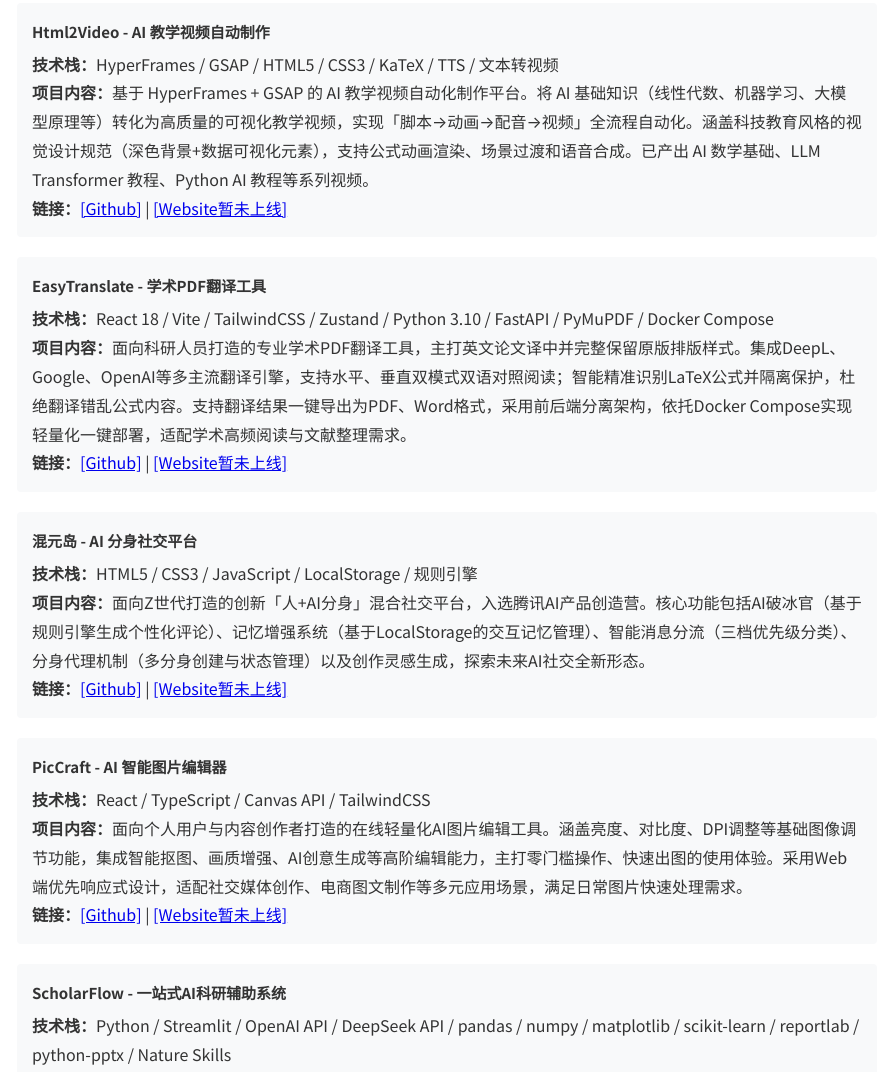
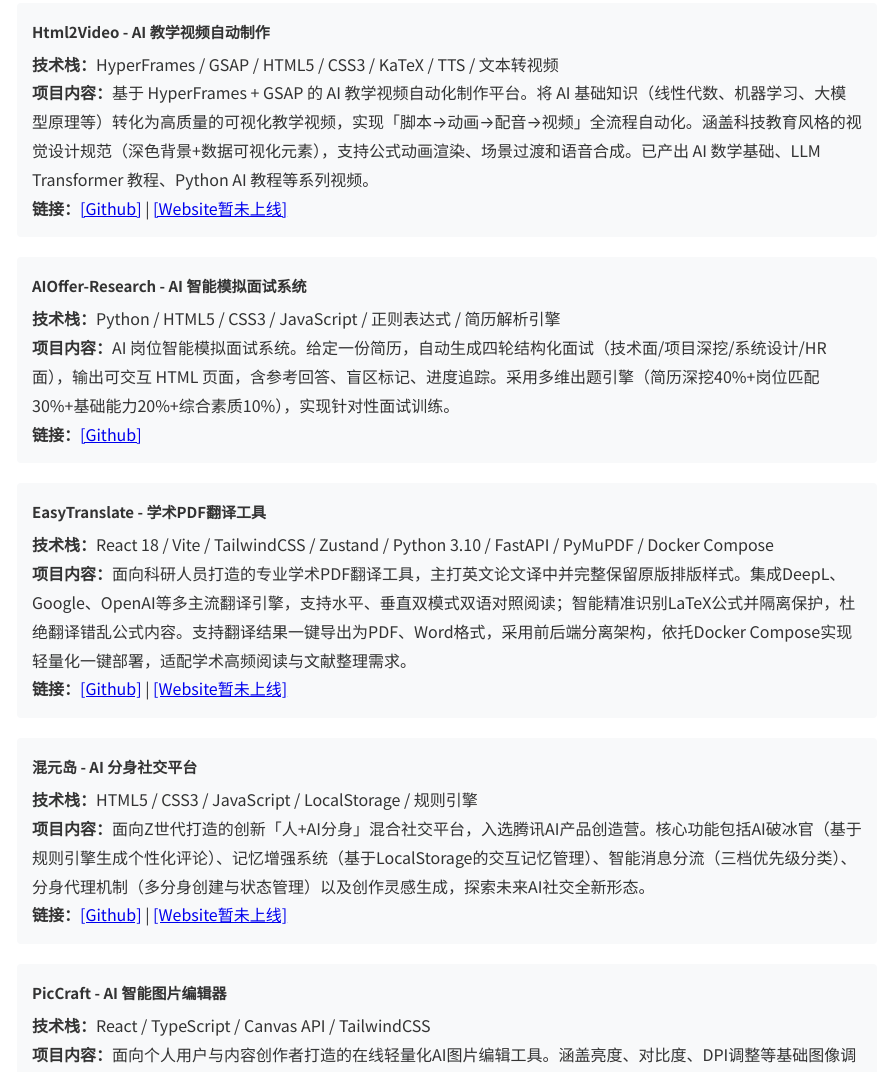
Before and after one commit to luke99810/ZJU-WFZ, a plain HTML site: page index.html in a window 1280 px wide. Shown: the part 5603-6675 px from the top of the page, without its empty margins (193-1085 px from the left). Drawn offline with Linux system fonts and the light colour scheme.

Commit message:
feat: Add AIOffer-Research AI智能模拟面试系统项目

```diff
--- a/index.html
+++ b/index.html
@@ -271,6 +271,14 @@
                     </p>
                 </div>
                 <div class="project-item">
+                    <p class="project-title"><strong>AIOffer-Research - AI 智能模拟面试系统</strong></p>
+                    <p class="project-tech"><strong>技术栈：</strong>Python / HTML5 / CSS3 / JavaScript / 正则表达式 / 简历解析引擎</p>
+                    <p class="project-tech"><strong>项目内容：</strong>AI 岗位智能模拟面试系统。给定一份简历，自动生成四轮结构化面试（技术面/项目深挖/系统设计/HR面），输出可交互 HTML 页面，含参考回答、盲区标记、进度追踪。采用多维出题引擎（简历深挖40%+岗位匹配30%+基础能力20%+综合素质10%），实现针对性面试训练。</p>
+                    <p class="project-tech">
+                        <strong>链接：</strong><a href="https://github.com/luke99810/AIOffer-Research" target="_blank">[Github]</a>
+                    </p>
+                </div>
+                <div class="project-item">
                     <p class="project-title"><strong>EasyTranslate - 学术PDF翻译工具</strong></p>
                     <p class="project-tech"><strong>技术栈：</strong>React 18 / Vite / TailwindCSS / Zustand / Python 3.10 / FastAPI / PyMuPDF / Docker Compose</p>
                     <p class="project-tech"><strong>项目内容：</strong>面向科研人员打造的专业学术PDF翻译工具，主打英文论文译中并完整保留原版排版样式。集成DeepL、Google、OpenAI等多主流翻译引擎，支持水平、垂直双模式双语对照阅读；智能精准识别LaTeX公式并隔离保护，杜绝翻译错乱公式内容。支持翻译结果一键导出为PDF、Word格式，采用前后端分离架构，依托Docker Compose实现轻量化一键部署，适配学术高频阅读与文献整理需求。</p>
```
